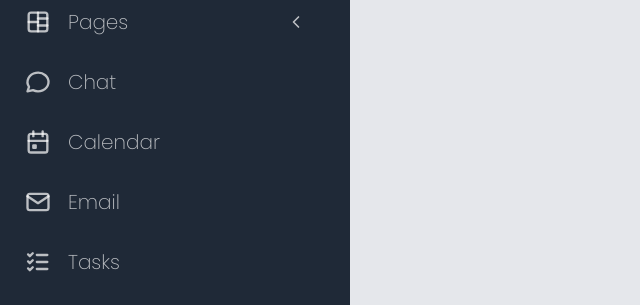
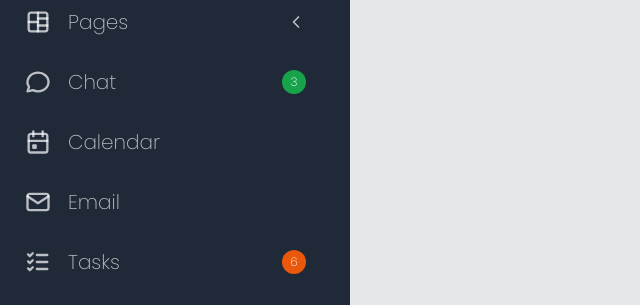
Before and after one commit to Nigraum/tailwind-sidebar, a website: page src/index.html in a window 1280 px wide. Shown: the part 156-461 px from the top of the page, without its empty margins (0-640 px from the left). Drawn offline with nearby package versions, Linux system fonts and the light colour scheme; files that its build step writes are made by us from their sources.

Commit message:
ADD icons notifications

```diff
--- a/src/index.html
+++ b/src/index.html
@@ -63,6 +63,9 @@
           <path d="M3 20l1.3 -3.9a9 8 0 1 1 3.4 2.9l-4.7 1"></path>
         </svg>
         Chat
+        <span class="flex justify-center items-center rounded-full ml-auto w-6 h-6 bg-green-600 text-white text-xs">
+          3
+        </span>
       </a>
       <a class="nav-link font-extralight hover:text-white hover:bg-white/10" href="#">
         <svg xmlns="http://www.w3.org/2000/svg" class="icon icon-tabler icon-tabler-calendar-event" width="28" height="28" viewBox="0 0 24 24" stroke-width="2" stroke="currentColor" fill="none" stroke-linecap="round" stroke-linejoin="round">
@@ -94,6 +97,9 @@
           <line x1="11" y1="18" x2="20" y2="18"></line>
         </svg>
         Tasks
+        <span class="flex justify-center items-center rounded-full ml-auto w-6 h-6 bg-orange-600 text-white text-xs">
+          6
+        </span>
       </a>
       <a class="nav-link font-extralight hover:text-white hover:bg-white/10" href="#">
         <svg xmlns="http://www.w3.org/2000/svg" class="icon icon-tabler icon-tabler-files" width="28" height="28" viewBox="0 0 24 24" stroke-width="2" stroke="currentColor" fill="none" stroke-linecap="round" stroke-linejoin="round">
```
